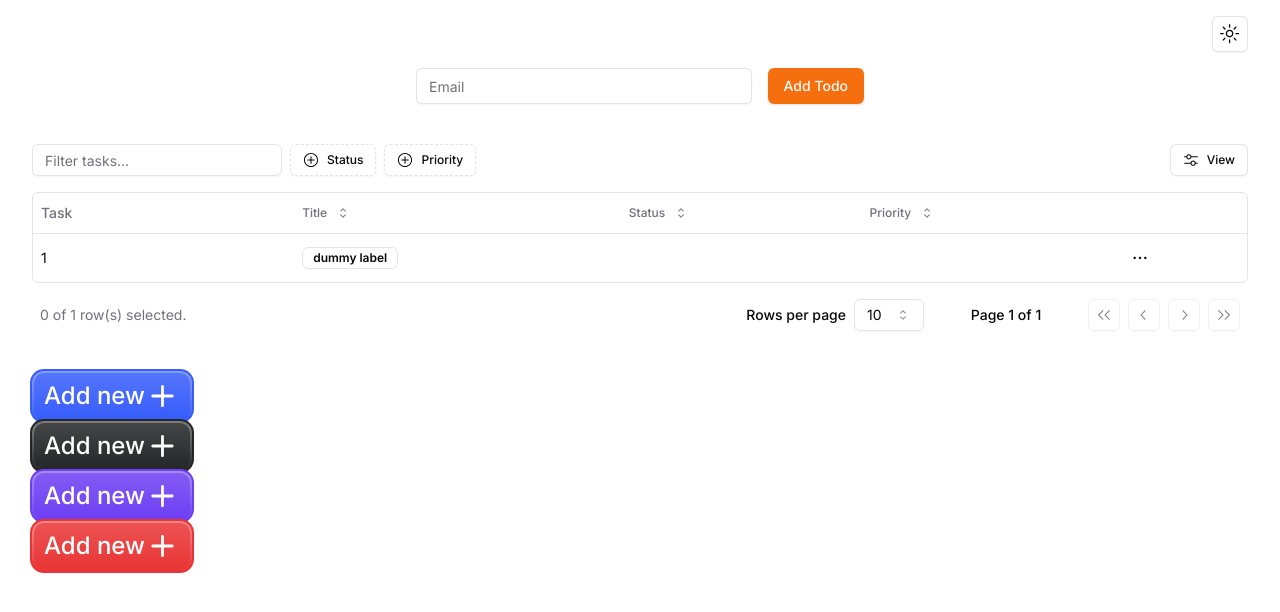
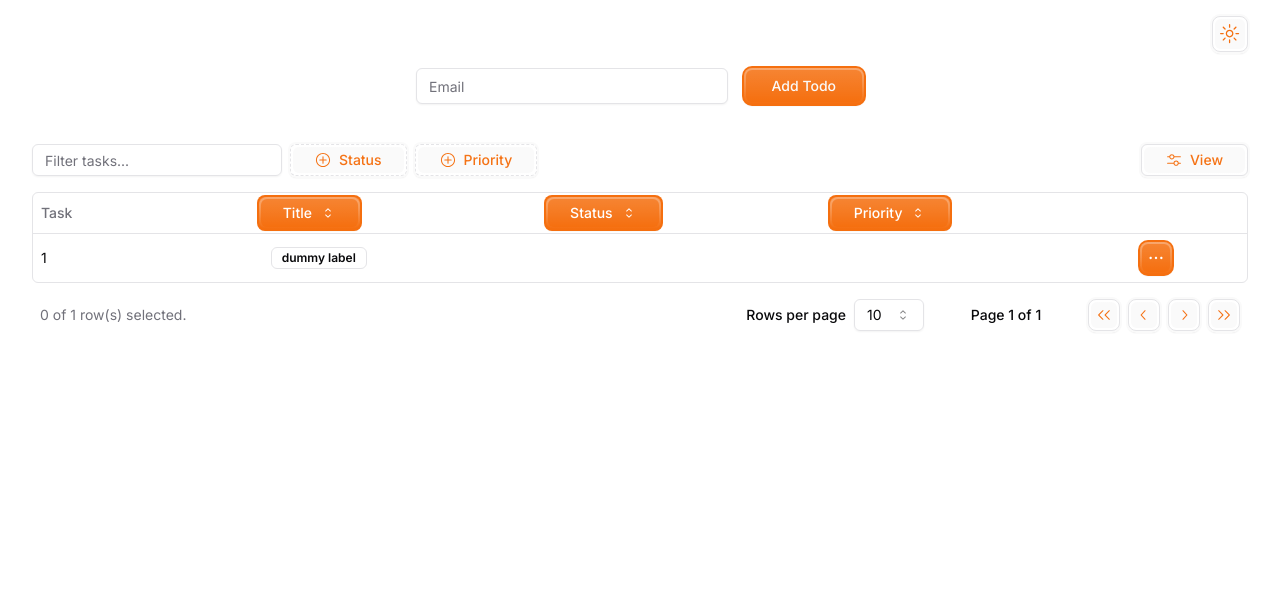
Before and after one commit to Akhil017/shadcn-todo-app, a Next.js app: page / in a window 1280 px wide. Shown: the top 612 px of the page. Built offline with nearby package versions, Linux system fonts and the light colour scheme.

Commit message:
replaced ordinary shadn button with beautiful buttons, functionality is broken though

```diff
--- a/src/app/page.tsx
+++ b/src/app/page.tsx
@@ -1,6 +1,7 @@
 import { AddTodoInput } from "@/components/AddTodoInput";
 import { CustomButtons } from "@/components/CustomButton";
 import TodoList from "@/components/TodoList";
+import { Button } from "@/components/ui/button";
 
 export default function Home() {
   return (
@@ -9,7 +10,6 @@ export default function Home() {
       <div>
         <TodoList />
       </div>
-      <CustomButtons />
     </main>
   );
 }
--- a/src/components/CustomButton.tsx
+++ b/src/components/CustomButton.tsx
@@ -2,76 +2,34 @@
 
 export function CustomButtons() {
   return (
-    <div>
-      <button className="[--r:0.75rem] [--p:2px] [--c:#375dfb] group relative flex min-w-[8rem] items-center justify-center rounded-[var(--r)] bg-[var(--c)] bg-gradient-to-b from-white/20 from-0% to-white/0 to-100% text-white shadow-[0px_0px_0px_2px_var(--c),0px_1px_2px_0px_rgba(13,13,18,0.40)] outline outline-2 outline-offset-4 outline-transparent transition-all duration-150 before:absolute before:left-0 before:top-0 before:h-full before:w-full before:rounded-[calc(var(--r))] before:bg-gradient-to-b before:from-white/20 before:from-15% before:to-white/0 before:to-100% after:absolute after:top-[--p] after:h-[calc(100%-4px)] after:w-[calc(100%-4px)] after:rounded-[calc(var(--r)-var(--p))] after:bg-[var(--c)] after:bg-gradient-to-b after:from-white/10 after:from-0% after:to-white/0 after:to-100% focus:outline-[rgba(55,93,251,0.5)]">
+    <div className="flex gap-8">
+      <button className="[--r:0.5rem] [--p:2px] [--c:#F56E0F] group relative flex min-w-[8rem] items-center justify-center rounded-[var(--r)] bg-[var(--c)] bg-gradient-to-b from-white/20 from-0% to-white/0 to-100% text-white shadow-[0px_0px_0px_2px_var(--c),0px_1px_2px_0px_rgba(13,13,18,0.40)] outline outline-2 outline-offset-4 outline-transparent transition-all duration-150 before:absolute before:left-0 before:top-0 before:h-full before:w-full before:rounded-[calc(var(--r))] before:bg-gradient-to-b before:from-white/20 before:from-15% before:to-white/0 before:to-100% after:absolute after:top-[--p] after:h-[calc(100%-4px)] after:w-[calc(100%-4px)] after:rounded-[calc(var(--r)-var(--p))] after:bg-[var(--c)] after:bg-gradient-to-b after:from-white/10 after:from-0% after:to-white/0 after:to-100% focus:outline-[rgba(55,93,251,0.5)]">
         <span className="z-10 flex flex-grow items-center justify-center from-white to-white/0 px-3 py-2 text-center text-sm font-medium leading-8 transition-all duration-150 before:absolute before:inset-0 before:rounded-[calc(var(--r))] before:bg-gradient-to-b before:opacity-5 before:transition-all before:duration-150 group-hover:before:opacity-20 group-active:before:bg-[var(--c)] group-active:before:bg-gradient-to-b group-active:before:from-white/0 group-active:before:to-white/0 group-active:before:opacity-20">
           <span className="text-2xl">Add new</span>
-          <svg
-            width="35"
-            height="34"
-            viewBox="0 0 35 34"
-            fill="none"
-            xmlns="http://www.w3.org/2000/svg"
-          >
-            <path
-              d="M18.8611 7.27774C18.8611 6.51068 18.2393 5.88885 17.4722 5.88885C16.7051 5.88885 16.0833 6.51068 16.0833 7.27774V15.6111H7.74997C6.98291 15.6111 6.36108 16.2329 6.36108 17C6.36108 17.767 6.98291 18.3889 7.74997 18.3889H16.0833V26.7222C16.0833 27.4893 16.7051 28.1111 17.4722 28.1111C18.2393 28.1111 18.8611 27.4893 18.8611 26.7222V18.3889H27.1944C27.9615 18.3889 28.5833 17.767 28.5833 17C28.5833 16.2329 27.9615 15.6111 27.1944 15.6111H18.8611V7.27774Z"
-              fill="currentColor"
-            />
-          </svg>
         </span>
       </button>
 
-      <button className="[--r:0.75rem] [--p:2px] [--c:#242628] group relative flex min-w-[8rem] items-center justify-center rounded-[var(--r)] bg-[var(--c)] bg-gradient-to-b from-white/20 from-0% to-white/0 to-100% text-white shadow-[0px_0px_0px_2px_var(--c),0px_1px_2px_0px_rgba(13,13,18,0.40)] outline outline-2 outline-offset-4 outline-transparent transition-all duration-150 before:absolute before:left-0 before:top-0 before:h-full before:w-full before:rounded-[calc(var(--r))] before:bg-gradient-to-b before:from-white/20 before:from-15% before:to-white/0 before:to-100% after:absolute after:top-[--p] after:h-[calc(100%-4px)] after:w-[calc(100%-4px)] after:rounded-[calc(var(--r)-var(--p))] after:bg-[var(--c)] after:bg-gradient-to-b after:from-white/10 after:from-0% after:to-white/0 after:to-100% focus:outline-[rgba(55,93,251,0.5)]">
+      <button className="[--r:0.5rem] [--p:2px] [--c:#375dfb] group relative flex min-w-[8rem] items-center justify-center rounded-[var(--r)] bg-[var(--c)] bg-gradient-to-b from-white/20 from-0% to-white/0 to-100% text-white shadow-[0px_0px_0px_2px_var(--c),0px_1px_2px_0px_rgba(13,13,18,0.40)] outline outline-2 outline-offset-4 outline-transparent transition-all duration-150 before:absolute before:left-0 before:top-0 before:h-full before:w-full before:rounded-[calc(var(--r))] before:bg-gradient-to-b before:from-white/20 before:from-15% before:to-white/0 before:to-100% after:absolute after:top-[--p] after:h-[calc(100%-4px)] after:w-[calc(100%-4px)] after:rounded-[calc(var(--r)-var(--p))] after:bg-[var(--c)] after:bg-gradient-to-b after:from-white/10 after:from-0% after:to-white/0 after:to-100% focus:outline-[rgba(55,93,251,0.5)]">
         <span className="z-10 flex flex-grow items-center justify-center from-white to-white/0 px-3 py-2 text-center text-sm font-medium leading-8 transition-all duration-150 before:absolute before:inset-0 before:rounded-[calc(var(--r))] before:bg-gradient-to-b before:opacity-5 before:transition-all before:duration-150 group-hover:before:opacity-20 group-active:before:bg-[var(--c)] group-active:before:bg-gradient-to-b group-active:before:from-white/0 group-active:before:to-white/0 group-active:before:opacity-20">
           <span className="text-2xl">Add new</span>
-          <svg
-            width="35"
-            height="34"
-            viewBox="0 0 35 34"
-            fill="none"
-            xmlns="http://www.w3.org/2000/svg"
-          >
-            <path
-              d="M18.8611 7.27774C18.8611 6.51068 18.2393 5.88885 17.4722 5.88885C16.7051 5.88885 16.0833 6.51068 16.0833 7.27774V15.6111H7.74997C6.98291 15.6111 6.36108 16.2329 6.36108 17C6.36108 17.767 6.98291 18.3889 7.74997 18.3889H16.0833V26.7222C16.0833 27.4893 16.7051 28.1111 17.4722 28.1111C18.2393 28.1111 18.8611 27.4893 18.8611 26.7222V18.3889H27.1944C27.9615 18.3889 28.5833 17.767 28.5833 17C28.5833 16.2329 27.9615 15.6111 27.1944 15.6111H18.8611V7.27774Z"
-              fill="currentColor"
-            />
-          </svg>
         </span>
       </button>
 
-      <button className="[--r:0.75rem] [--p:2px] [--c:#6E3FF3] group relative flex min-w-[8rem] items-center justify-center rounded-[--r] bg-[--c] bg-gradient-to-b from-white/20 from-0% to-white/0 to-100% text-white shadow-[0px_0px_0px_2px_var(--c),0px_1px_2px_0px_rgba(13,13,18,0.40)] outline outline-2 outline-offset-4 outline-transparent transition-all duration-150 before:absolute before:left-0 before:top-0 before:h-full before:w-full before:rounded-[calc(var(--r))] before:bg-gradient-to-b before:from-white/20 before:from-15% before:to-white/0 before:to-100% after:absolute after:top-[--p] after:h-[calc(100%-4px)] after:w-[calc(100%-4px)] after:rounded-[calc(var(--r)-var(--p))] after:bg-[--c] after:bg-gradient-to-b after:from-white/10 after:from-0% after:to-white/0 after:to-100% focus:outline-[rgba(55,93,251,0.5)]">
-        <span className="z-10 flex flex-grow items-center justify-center from-white to-white/0 px-3 py-2 text-center text-sm font-medium leading-8 transition-all duration-150 before:absolute before:inset-0 before:rounded-[calc(var(--r))] before:bg-gradient-to-b before:opacity-5 before:transition-all before:duration-150 group-hover:before:opacity-20 group-active:before:bg-[--c] group-active:before:bg-gradient-to-b group-active:before:from-white/0 group-active:before:to-white/0 group-active:before:opacity-20">
+      <button className="[--r:0.5rem] [--p:2px] [--c:#242628] group relative flex min-w-[8rem] items-center justify-center rounded-[var(--r)] bg-[var(--c)] bg-gradient-to-b from-white/20 from-0% to-white/0 to-100% text-white shadow-[0px_0px_0px_2px_var(--c),0px_1px_2px_0px_rgba(13,13,18,0.40)] outline outline-2 outline-offset-4 outline-transparent transition-all duration-150 before:absolute before:left-0 before:top-0 before:h-full before:w-full before:rounded-[calc(var(--r))] before:bg-gradient-to-b before:from-white/20 before:from-15% before:to-white/0 before:to-100% after:absolute after:top-[--p] after:h-[calc(100%-4px)] after:w-[calc(100%-4px)] after:rounded-[calc(var(--r)-var(--p))] after:bg-[var(--c)] after:bg-gradient-to-b after:from-white/10 after:from-0% after:to-white/0 after:to-100% focus:outline-[rgba(55,93,251,0.5)]">
+        <span className="z-10 flex flex-grow items-center justify-center from-white to-white/0 px-3 py-2 text-center text-sm font-medium leading-8 transition-all duration-150 before:absolute before:inset-0 before:rounded-[calc(var(--r))] before:bg-gradient-to-b before:opacity-5 before:transition-all before:duration-150 group-hover:before:opacity-20 group-active:before:bg-[var(--c)] group-active:before:bg-gradient-to-b group-active:before:from-white/0 group-active:before:to-white/0 group-active:before:opacity-20">
           <span className="text-2xl">Add new</span>
-          <svg
-            width="35"
-            height="34"
-            viewBox="0 0 35 34"
-            fill="none"
-            xmlns="http://www.w3.org/2000/svg"
-          >
-            <path
-              d="M18.8611 7.27774C18.8611 6.51068 18.2393 5.88885 17.4722 5.88885C16.7051 5.88885 16.0833 6.51068 16.0833 7.27774V15.6111H7.74997C6.98291 15.6111 6.36108 16.2329 6.36108 17C6.36108 17.767 6.98291 18.3889 7.74997 18.3889H16.0833V26.7222C16.0833 27.4893 16.7051 28.1111 17.4722 28.1111C18.2393 28.1111 18.8611 27.4893 18.8611 26.7222V18.3889H27.1944C27.9615 18.3889 28.5833 17.767 28.5833 17C28.5833 16.2329 27.9615 15.6111 27.1944 15.6111H18.8611V7.27774Z"
-              fill="currentColor"
-            />
-          </svg>
         </span>
       </button>
 
-      <button className="[--r:0.75rem] [--p:2px] [--c:#E93535] group relative flex min-w-[8rem] items-center justify-center rounded-[var(--r)] bg-[var(--c)] bg-gradient-to-b from-white/20 from-0% to-white/0 to-100% text-white shadow-[0px_0px_0px_2px_var(--c),0px_1px_2px_0px_rgba(13,13,18,0.40)] outline outline-2 outline-offset-4 outline-transparent transition-all duration-150 before:absolute before:left-0 before:top-0 before:h-full before:w-full before:rounded-[calc(var(--r))] before:bg-gradient-to-b before:from-white/20 before:from-15% before:to-white/0 before:to-100% after:absolute after:top-[--p] after:h-[calc(100%-4px)] after:w-[calc(100%-4px)] after:rounded-[calc(var(--r)-var(--p))] after:bg-[var(--c)] after:bg-gradient-to-b after:from-white/10 after:from-0% after:to-white/0 after:to-100% focus:outline-[rgba(55,93,251,0.5)]">
+      <button className="[--r:0.5rem] [--p:2px] [--c:#6E3FF3] group relative flex min-w-[8rem] items-center justify-center rounded-[--r] bg-[--c] bg-gradient-to-b from-white/20 from-0% to-white/0 to-100% text-white shadow-[0px_0px_0px_2px_var(--c),0px_1px_2px_0px_rgba(13,13,18,0.40)] outline outline-2 outline-offset-4 outline-transparent transition-all duration-150 before:absolute before:left-0 before:top-0 before:h-full before:w-full before:rounded-[calc(var(--r))] before:bg-gradient-to-b before:from-white/20 before:from-15% before:to-white/0 before:to-100% after:absolute after:top-[--p] after:h-[calc(100%-4px)] after:w-[calc(100%-4px)] after:rounded-[calc(var(--r)-var(--p))] after:bg-[--c] after:bg-gradient-to-b after:from-white/10 after:from-0% after:to-white/0 after:to-100% focus:outline-[rgba(55,93,251,0.5)]">
+        <span className="z-10 flex flex-grow items-center justify-center from-white to-white/0 px-3 py-2 text-center text-sm font-medium leading-8 transition-all duration-150 before:absolute before:inset-0 before:rounded-[calc(var(--r))] before:bg-gradient-to-b before:opacity-5 before:transition-all before:duration-150 group-hover:before:opacity-20 group-active:before:bg-[--c] group-active:before:bg-gradient-to-b group-active:before:from-white/0 group-active:before:to-white/0 group-active:before:opacity-20">
+          <span className="text-2xl">Add new</span>
+        </span>
+      </button>
+
+      <button className="[--r:0.5rem] [--p:2px] [--c:#E93535] group relative flex min-w-[8rem] items-center justify-center rounded-[var(--r)] bg-[var(--c)] bg-gradient-to-b from-white/20 from-0% to-white/0 to-100% text-white shadow-[0px_0px_0px_2px_var(--c),0px_1px_2px_0px_rgba(13,13,18,0.40)] outline outline-2 outline-offset-4 outline-transparent transition-all duration-150 before:absolute before:left-0 before:top-0 before:h-full before:w-full before:rounded-[calc(var(--r))] before:bg-gradient-to-b before:from-white/20 before:from-15% before:to-white/0 before:to-100% after:absolute after:top-[--p] after:h-[calc(100%-4px)] after:w-[calc(100%-4px)] after:rounded-[calc(var(--r)-var(--p))] after:bg-[var(--c)] after:bg-gradient-to-b after:from-white/10 after:from-0% after:to-white/0 after:to-100% focus:outline-[rgba(55,93,251,0.5)]">
         <span className="z-10 flex flex-grow items-center justify-center from-white to-white/0 px-3 py-2 text-center text-sm font-medium leading-8 transition-all duration-150 before:absolute before:inset-0 before:rounded-[calc(var(--r))] before:bg-gradient-to-b before:opacity-5 before:transition-all before:duration-150 group-hover:before:opacity-20 group-active:before:bg-[var(--c)] group-active:before:bg-gradient-to-b group-active:before:from-white/0 group-active:before:to-white/0 group-active:before:opacity-20">
           <span className="text-2xl">Add new</span>
-          <svg
-            width="35"
-            height="34"
-            viewBox="0 0 35 34"
-            fill="none"
-            xmlns="http://www.w3.org/2000/svg"
-          >
-            <path
-              d="M18.8611 7.27774C18.8611 6.51068 18.2393 5.88885 17.4722 5.88885C16.7051 5.88885 16.0833 6.51068 16.0833 7.27774V15.6111H7.74997C6.98291 15.6111 6.36108 16.2329 6.36108 17C6.36108 17.767 6.98291 18.3889 7.74997 18.3889H16.0833V26.7222C16.0833 27.4893 16.7051 28.1111 17.4722 28.1111C18.2393 28.1111 18.8611 27.4893 18.8611 26.7222V18.3889H27.1944C27.9615 18.3889 28.5833 17.767 28.5833 17C28.5833 16.2329 27.9615 15.6111 27.1944 15.6111H18.8611V7.27774Z"
-              fill="currentColor"
-            />
-          </svg>
         </span>
       </button>
     </div>
--- a/src/components/todoTable/TodoTableFilter.tsx
+++ b/src/components/todoTable/TodoTableFilter.tsx
@@ -1,3 +1,5 @@
+"use client";
+
 import * as React from "react";
 import { CheckIcon, PlusCircledIcon } from "@radix-ui/react-icons";
 import { Column } from "@tanstack/react-table";
--- a/src/components/todoTable/TodoTablePagination.tsx
+++ b/src/components/todoTable/TodoTablePagination.tsx
@@ -1,3 +1,5 @@
+"use client";
+
 import {
   ChevronLeftIcon,
   ChevronRightIcon,
--- a/src/components/ui/button.tsx
+++ b/src/components/ui/button.tsx
@@ -1,10 +1,10 @@
-import * as React from "react"
-import { Slot } from "@radix-ui/react-slot"
-import { cva, type VariantProps } from "class-variance-authority"
+import * as React from "react";
+import { Slot } from "@radix-ui/react-slot";
+import { cva, type VariantProps } from "class-variance-authority";
 
-import { cn } from "@/lib/utils"
+import { cn } from "@/lib/utils";
 
-const buttonVariants = cva(
+const buttonVariantsSlot = cva(
   "inline-flex items-center justify-center whitespace-nowrap rounded-md text-sm font-medium transition-colors focus-visible:outline-none focus-visible:ring-1 focus-visible:ring-ring disabled:pointer-events-none disabled:opacity-50",
   {
     variants: {
@@ -32,26 +32,79 @@ const buttonVariants = cva(
       size: "default",
     },
   }
-)
+);
+
+const buttonVariants = cva(
+  "[--r:0.5rem] [--p:2px] [--c:hsl(var(--primary))] group relative flex  items-center justify-center rounded-[var(--r)] bg-[var(--c)] bg-gradient-to-b from-white/20 from-0% to-white/0 to-100% text-white shadow-[0px_0px_0px_2px_var(--c),0px_1px_2px_0px_rgba(13,13,18,0.40)] outline outline-2 outline-offset-4 outline-transparent transition-all duration-150 before:absolute before:left-0 before:top-0 before:h-full before:w-full before:rounded-[calc(var(--r))] before:bg-gradient-to-b before:from-white/20 before:from-15% before:to-white/0 before:to-100% after:absolute after:top-[--p] after:h-[calc(100%-4px)] after:w-[calc(100%-4px)] after:rounded-[calc(var(--r)-var(--p))] after:bg-[var(--c)] after:bg-gradient-to-b after:from-white/10 after:from-0% after:to-white/0 after:to-100% focus:outline-[rgba(55,93,251,0.5)] inline-flex items-center justify-center whitespace-nowrap",
+  {
+    variants: {
+      variant: {
+        default: " text-primary-foreground",
+        destructive:
+          "[--c:hsl(var(--destructive))] text-destructive-foreground",
+        outline:
+          "[--c:#fafafa] border border-input bg-background text-accent-foreground",
+        secondary: "[--c:hsl(var(--secondary))] text-secondary-foreground",
+        ghost: "hover:bg-accent hover:text-accent-foreground",
+        link: "text-primary underline-offset-4 hover:underline",
+      },
+      size: {
+        default: "h-9 px-4 py-2",
+        sm: "h-8 rounded-md px-3 text-xs",
+        lg: "h-10 rounded-md px-8",
+        icon: "h-9 w-9",
+      },
+    },
+    defaultVariants: {
+      variant: "default",
+      size: "default",
+    },
+  }
+);
 
 export interface ButtonProps
   extends React.ButtonHTMLAttributes<HTMLButtonElement>,
     VariantProps<typeof buttonVariants> {
-  asChild?: boolean
+  asChild?: boolean;
 }
+
+const CustomButton = ({
+  children,
+  ...props
+}: React.ButtonHTMLAttributes<HTMLButtonElement>) => {
+  return (
+    <button {...props}>
+      <span className="z-10 flex flex-grow items-center justify-center from-white to-white/0 px-3 py-2 text-center text-sm font-medium leading-8 transition-all duration-150 before:absolute before:inset-0 before:rounded-[calc(var(--r))] before:bg-gradient-to-b before:opacity-5 before:transition-all before:duration-150 group-hover:before:opacity-20 group-active:before:bg-[--c] group-active:before:bg-gradient-to-b group-active:before:from-white/0 group-active:before:to-white/0 group-active:before:opacity-20">
+        {children}
+      </span>
+    </button>
+  );
+};
 
 const Button = React.forwardRef<HTMLButtonElement, ButtonProps>(
   ({ className, variant, size, asChild = false, ...props }, ref) => {
-    const Comp = asChild ? Slot : "button"
-    return (
-      <Comp
-        className={cn(buttonVariants({ variant, size, className }))}
-        ref={ref}
-        {...props}
-      />
-    )
+    const Comp = asChild ? Slot : CustomButton;
+
+    if (asChild) {
+      return (
+        <Slot
+          className={cn(buttonVariantsSlot({ variant, size, className }))}
+          ref={ref}
+          {...props}
+        />
+      );
+    } else {
+      return (
+        <CustomButton
+          className={cn(buttonVariants({ variant, size, className }))}
+          {...props}
+        />
+      );
+    }
   }
-)
-Button.displayName = "Button"
+);
 
-export { Button, buttonVariants }
+CustomButton.displayName = "CustomButton";
+Button.displayName = "Button";
+
+export { Button, buttonVariants };
```
